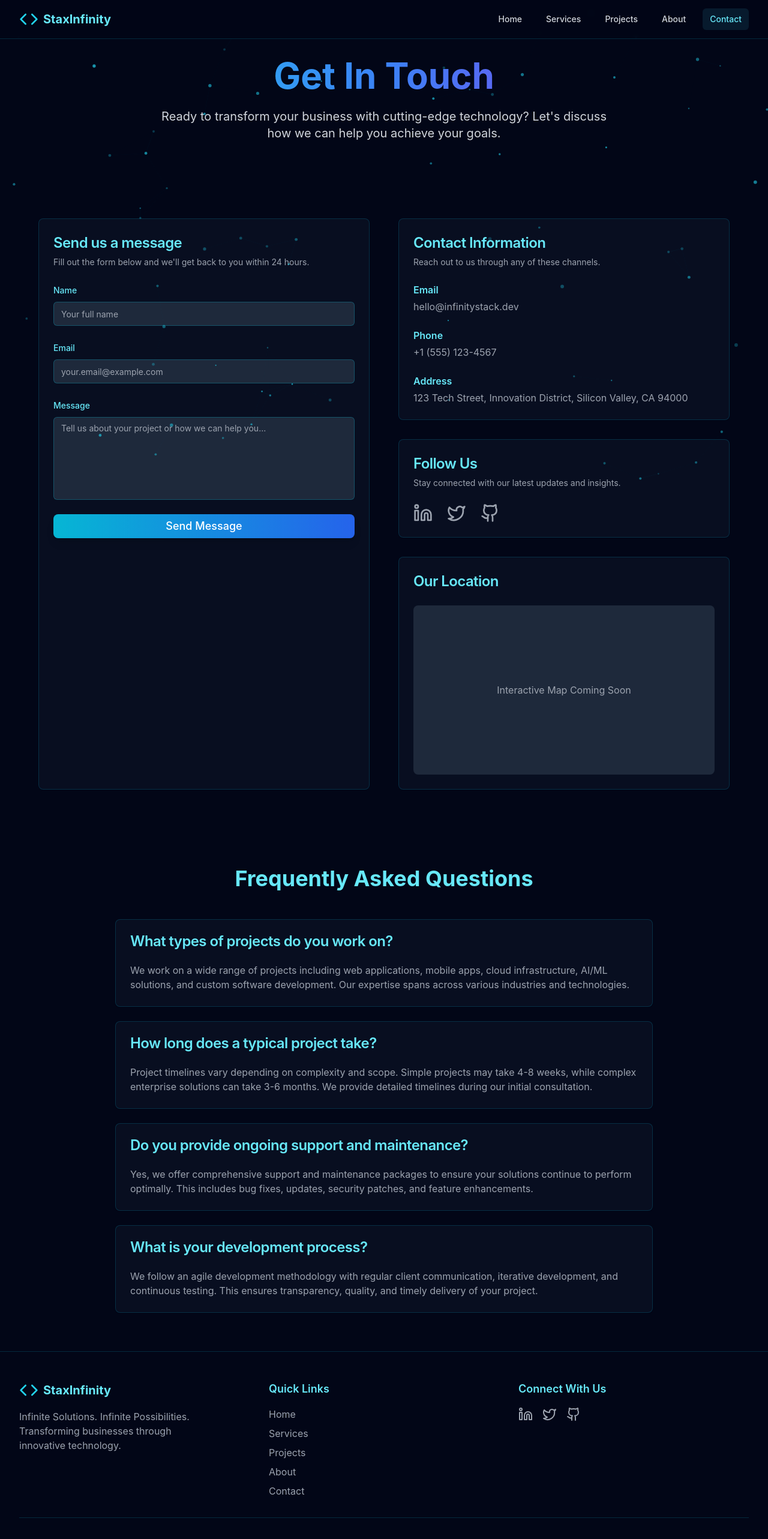
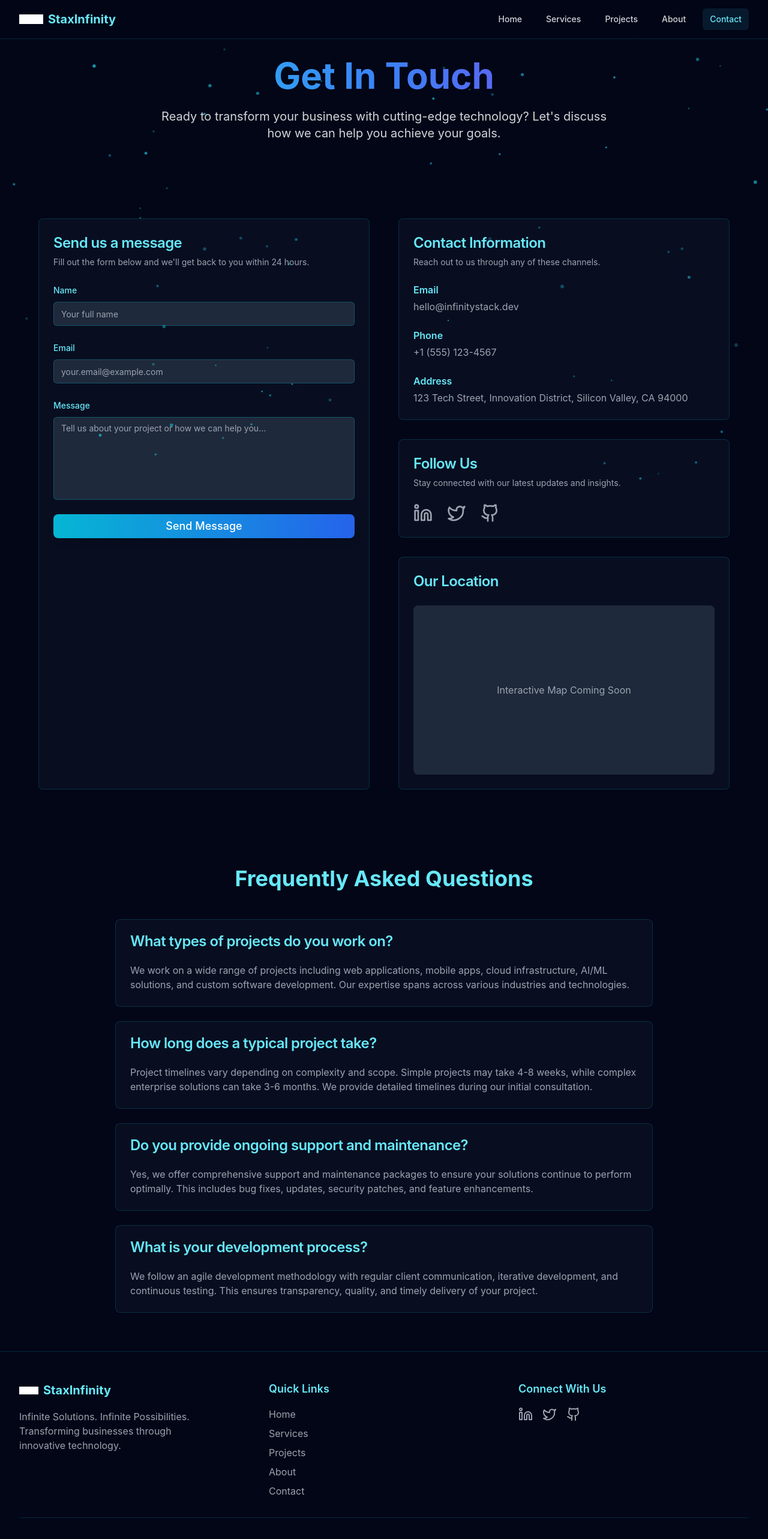
Before and after one commit to bhanuhu/infinitystack-nexus-web, a React (Vite) app: page /contact in a window 1280 px wide. Shown: the top 2565 px of the page at 60% size. Built offline with nearby package versions, Linux system fonts and the light colour scheme.

Commit message:
Refactor: Update logo and remove background

```diff
--- a/src/components/Footer.tsx
+++ b/src/components/Footer.tsx
@@ -1,6 +1,6 @@
 
 import { Link } from "react-router-dom";
-import { Code, Github, Linkedin, Twitter } from "lucide-react";
+import { Github, Linkedin, Twitter } from "lucide-react";
 
 const Footer = () => {
   const currentYear = new Date().getFullYear();
@@ -26,7 +26,12 @@ const Footer = () => {
           {/* Logo and Description */}
           <div className="space-y-4 text-center sm:text-left">
             <Link to="/" className="flex items-center justify-center sm:justify-start space-x-2">
-              <Code className="w-6 h-6 sm:w-8 sm:h-8 text-cyan-400" />
+              <img
+                src="/lovable-uploads/b3dfde5f-f155-45de-be3d-d516b595dbfe.png"
+                alt="StaxInfinity"
+                className="w-6 h-6 sm:w-8 sm:h-8 object-contain"
+                style={{ filter: 'brightness(0) invert(1)' }}
+              />
               <span className="text-lg sm:text-xl font-bold text-cyan-300">StaxInfinity</span>
             </Link>
             <p className="text-gray-400 text-sm sm:text-base max-w-xs mx-auto sm:mx-0">
--- a/src/components/Navigation.tsx
+++ b/src/components/Navigation.tsx
@@ -2,7 +2,6 @@
 import { useState } from "react";
 import { Link, useLocation } from "react-router-dom";
 import { Button } from "@/components/ui/button";
-import { Code } from "lucide-react";
 
 const Navigation = () => {
   const [isMenuOpen, setIsMenuOpen] = useState(false);
@@ -24,7 +23,12 @@ const Navigation = () => {
         <div className="flex items-center justify-between h-16">
           {/* Logo */}
           <Link to="/" className="flex items-center space-x-2">
-            <Code className="w-6 h-6 sm:w-8 sm:h-8 text-cyan-400" />
+            <img
+              src="/lovable-uploads/b3dfde5f-f155-45de-be3d-d516b595dbfe.png"
+              alt="StaxInfinity"
+              className="w-8 h-8 sm:w-10 sm:h-10 object-contain"
+              style={{ filter: 'brightness(0) invert(1)' }}
+            />
             <span className="text-lg sm:text-xl font-bold text-cyan-300">StaxInfinity</span>
           </Link>
 
```
Also changed, not shown: public/lovable-uploads/b3dfde5f-f155-45de-be3d-d516b595dbfe.png (added).
